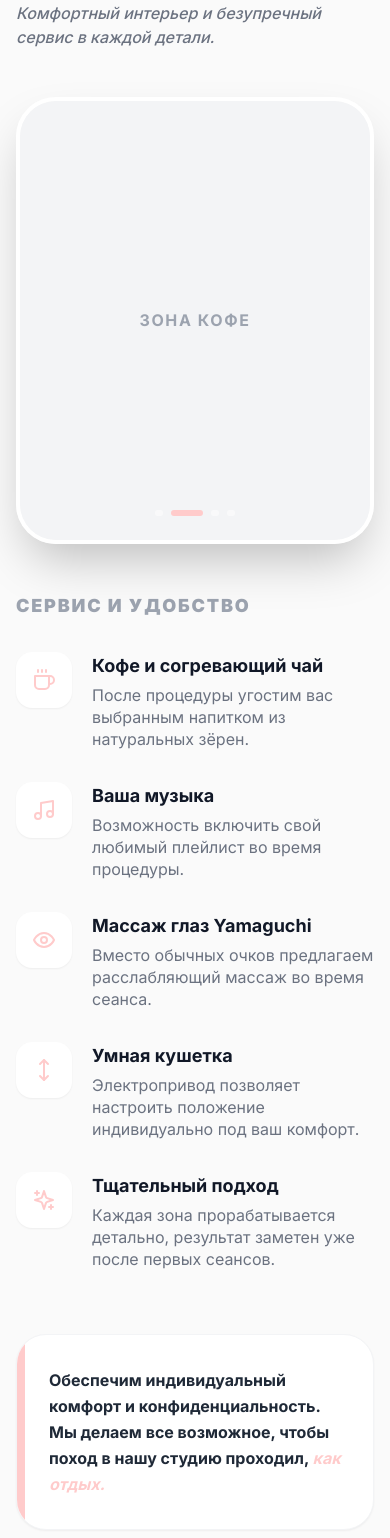
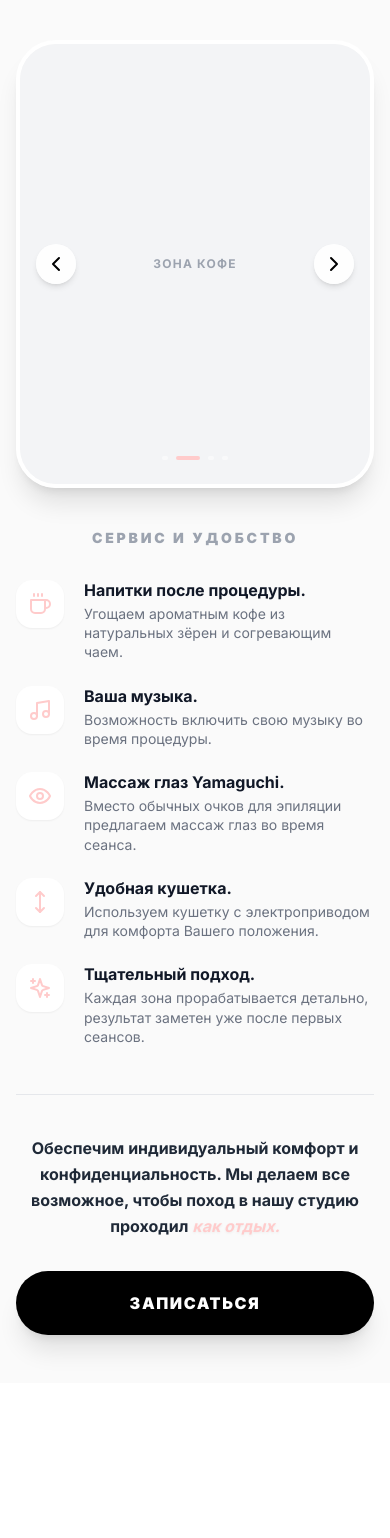
Before and after one commit to Mitrofanoff1/Kristll, a Next.js app: page / in a window 390 px wide. Shown: the part 1165-2703 px from the top of the page. After the commit the page ends 2548 px from the top, so only its background shows below. Built offline with nearby package versions, Linux system fonts and the light colour scheme.

Commit message:
Update Block3.tsx

```diff
--- a/components/Block3.tsx
+++ b/components/Block3.tsx
@@ -1,12 +1,11 @@
-"use client"; // Обязательно для анимаций и слайдера
+"use client";
 
 import React, { useState, useEffect } from 'react';
-import { Coffee, Music, Eye, MoveVertical, Sparkles } from 'lucide-react';
+import { Coffee, Music, Eye, MoveVertical, Sparkles, ChevronLeft, ChevronRight } from 'lucide-react';
 
 const Block3 = () => {
   const [currentImg, setCurrentImg] = useState(0);
 
-  // Заглушки для фото (комфорт, кофе, очки, кушетка и т.д.)
   const photos = [
     { id: 1, label: "Интерьер студии" },
     { id: 2, label: "Зона кофе" },
@@ -14,94 +13,115 @@ const Block3 = () => {
     { id: 4, label: "Процесс (кушетка)" }
   ];
 
-  // Авто-слайдер для мобильной версии
+  const nextSlide = () => {
+    setCurrentImg((prev) => (prev === photos.length - 1 ? 0 : prev + 1));
+  };
+
+  const prevSlide = () => {
+    setCurrentImg((prev) => (prev === 0 ? photos.length - 1 : prev - 1));
+  };
+
+  // Авто-слайдер (можно оставить или убрать, если хочешь только ручной)
   useEffect(() => {
-    const timer = setInterval(() => {
-      setCurrentImg((prev) => (prev === photos.length - 1 ? 0 : prev + 1));
-    }, 3000);
+    const timer = setInterval(nextSlide, 5000);
     return () => clearInterval(timer);
-  }, [photos.length]);
+  }, []);
 
   const benefits = [
     {
       icon: <Coffee className="text-accent w-6 h-6" />,
-      title: "Кофе и согревающий чай",
-      text: "После процедуры угостим вас выбранным напитком из натуральных зёрен."
+      title: "Напитки после процедуры.",
+      text: "Угощаем ароматным кофе из натуральных зёрен и согревающим чаем."
     },
     {
       icon: <Music className="text-accent w-6 h-6" />,
-      title: "Ваша музыка",
-      text: "Возможность включить свой любимый плейлист во время процедуры."
+      title: "Ваша музыка.",
+      text: "Возможность включить свою музыку во время процедуры."
     },
     {
       icon: <Eye className="text-accent w-6 h-6" />,
-      title: "Массаж глаз Yamaguchi",
-      text: "Вместо обычных очков предлагаем расслабляющий массаж во время сеанса."
+      title: "Массаж глаз Yamaguchi.",
+      text: "Вместо обычных очков для эпиляции предлагаем массаж глаз во время сеанса."
     },
     {
       icon: <MoveVertical className="text-accent w-6 h-6" />,
-      title: "Умная кушетка",
-      text: "Электропривод позволяет настроить положение индивидуально под ваш комфорт."
+      title: "Удобная кушетка.",
+      text: "Используем кушетку с электроприводом для комфорта Вашего положения."
     },
     {
       icon: <Sparkles className="text-accent w-6 h-6" />,
-      title: "Тщательный подход",
+      title: "Тщательный подход.",
       text: "Каждая зона прорабатывается детально, результат заметен уже после первых сеансов."
     }
   ];
 
   return (
-    <section className="py-16 md:py-24 bg-[#FAFAFA] overflow-hidden">
+    <section className="py-12 md:py-24 bg-[#FAFAFA] overflow-hidden">
       <div className="container mx-auto px-4">
 
         {/* ЗАГОЛОВОК */}
-        <div className="max-w-4xl mb-12 lg:mb-20">
-          <h2 className="text-2xl md:text-5xl font-black uppercase tracking-tighter leading-tight mb-6">
+        <div className="max-w-4xl mb-10 lg:mb-20 text-center lg:text-left">
+          <h2 className="text-[1.6rem] md:text-5xl font-black uppercase tracking-tighter leading-tight mb-4 lg:mb-6">
             Kristll studio — <br/>
             <span className="text-accent">атмосферное пространство,</span> <br/>
             где хочется задержаться
           </h2>
-          <p className="text-gray-500 md:text-xl font-medium max-w-2xl italic">
+          {/* Текст скрыт на мобильных, виден на десктопе */}
+          <p className="hidden lg:block text-gray-500 text-xl font-medium max-w-2xl italic">
             Комфортный интерьер и безупречный сервис в каждой детали.
           </p>
         </div>
 
-        <div className="flex flex-col lg:flex-row gap-12 lg:gap-20">
+        <div className="flex flex-col lg:flex-row gap-10 lg:gap-20">
 
-          {/* ЛЕВАЯ ЧАСТЬ: ФОТО (ДЛЯ МОБИЛЬНЫХ СЛАЙДЕР, ДЛЯ ПК КОЛЛАЖ) */}
+          {/* ФОТО: СЛАЙДЕР (Mobile) / КОЛЛАЖ (Desktop) */}
           <div className="w-full lg:w-1/2">
 
-            {/* МОБИЛЬНЫЙ СЛАЙДЕР */}
-            <div className="lg:hidden relative w-full aspect-[4/5] rounded-[40px] overflow-hidden shadow-2xl border-4 border-white">
+            {/* МОБИЛЬНЫЙ СЛАЙДЕР СО СТРЕЛКАМИ */}
+            <div className="lg:hidden relative w-full aspect-[4/5] rounded-[40px] overflow-hidden shadow-xl border-4 border-white">
               {photos.map((photo, index) => (
                 <div
                   key={photo.id}
-                  className={`absolute inset-0 transition-opacity duration-1000 flex items-center justify-center bg-gray-100 ${
+                  className={`absolute inset-0 transition-opacity duration-700 flex items-center justify-center bg-gray-100 ${
                     index === currentImg ? 'opacity-100' : 'opacity-0'
                   }`}
                 >
-                  <p className="text-gray-400 font-bold uppercase tracking-widest text-center px-10">
+                  <p className="text-gray-400 font-bold uppercase tracking-widest text-center px-10 text-xs">
                     {photo.label}
                   </p>
-                  {/* Здесь потом будет <Image src={...} fill /> */}
                 </div>
               ))}
-              {/* Точки слайдера */}
+
+              {/* Кнопки управления (Стрелки) */}
+              <button
+                onClick={prevSlide}
+                className="absolute left-4 top-1/2 -translate-y-1/2 w-10 h-10 bg-white/90 backdrop-blur-sm rounded-full flex items-center justify-center shadow-md z-10 active:scale-90"
+              >
+                <ChevronLeft className="w-6 h-6 text-black" />
+              </button>
+              <button
+                onClick={nextSlide}
+                className="absolute right-4 top-1/2 -translate-y-1/2 w-10 h-10 bg-white/90 backdrop-blur-sm rounded-full flex items-center justify-center shadow-md z-10 active:scale-90"
+              >
+                <ChevronRight className="w-6 h-6 text-black" />
+              </button>
+
+              {/* Индикаторы (Точки) */}
               <div className="absolute bottom-6 left-1/2 -translate-x-1/2 flex gap-2">
                 {photos.map((_, i) => (
-                  <div key={i} className={`h-1.5 rounded-full transition-all ${i === currentImg ? 'w-8 bg-accent' : 'w-2 bg-white/50'}`}></div>
+                  <div key={i} className={`h-1 rounded-full transition-all ${i === currentImg ? 'w-6 bg-accent' : 'w-1.5 bg-white/50'}`}></div>
                 ))}
               </div>
             </div>
 
-            {/* ДЕСТОПНЫЙ КОЛЛАЖ (Инстаграм-сетка) */}
+            {/* ДЕСТОПНЫЙ КОЛЛАЖ */}
             <div className="hidden lg:grid grid-cols-2 gap-4 h-[700px]">
                 <div className="bg-gray-100 rounded-[40px] flex items-center justify-center border-2 border-dashed border-gray-200 hover:border-accent transition-colors">
                     <span className="text-gray-400 font-bold uppercase text-xs">Интерьер</span>
                 </div>
                 <div className="grid grid-rows-2 gap-4">
                     <div className="bg-gray-100 rounded-[40px] flex items-center justify-center border-2 border-dashed border-gray-200">
-                        <span className="text-gray-400 font-bold uppercase text-xs">Кофе / Напитки</span>
+                        <span className="text-gray-400 font-bold uppercase text-xs">Напитки</span>
                     </div>
                     <div className="bg-accent/10 rounded-[40px] flex items-center justify-center border-2 border-accent/20">
                         <span className="text-accent font-bold uppercase text-xs">Yamaguchi</span>
@@ -110,32 +130,40 @@ const Block3 = () => {
             </div>
           </div>
 
-          {/* ПРАВАЯ ЧАСТЬ: ПРЕИМУЩЕСТВА */}
-          <div className="w-full lg:w-1/2 flex flex-col justify-center">
-            <h3 className="text-lg md:text-xl font-black uppercase mb-8 tracking-widest text-gray-400">
+          {/* СПИСОК СЕРВИСА */}
+          <div className="w-full lg:w-1/2 flex flex-col">
+            <h3 className="text-sm md:text-base font-black uppercase mb-8 tracking-[0.2em] text-gray-400 text-center lg:text-left">
               Сервис и удобство
             </h3>
 
-            <div className="space-y-8 md:space-y-10">
+            <div className="space-y-6 md:space-y-10">
               {benefits.map((b, i) => (
-                <div key={i} className="flex gap-5 group">
-                  <div className="w-14 h-14 rounded-2xl bg-white shadow-sm flex items-center justify-center flex-shrink-0 group-hover:scale-110 transition-transform">
+                <div key={i} className="flex gap-5 items-start">
+                  <div className="w-12 h-12 md:w-14 md:h-14 rounded-2xl bg-white shadow-sm flex items-center justify-center flex-shrink-0">
                     {b.icon}
                   </div>
                   <div>
-                    <h4 className="text-lg font-bold text-gray-900 mb-1">{b.title}</h4>
-                    <p className="text-gray-500 leading-snug">{b.text}</p>
+                    <h4 className="text-base md:text-lg font-bold text-gray-900 leading-tight mb-1">
+                      {b.title}
+                    </h4>
+                    <p className="text-[14px] md:text-base text-gray-500 leading-snug">
+                      {b.text}
+                    </p>
                   </div>
                 </div>
               ))}
             </div>
 
-            {/* ФИНАЛЬНЫЙ ТЕКСТ */}
-            <div className="mt-16 p-8 bg-white rounded-[30px] shadow-sm border border-gray-100 relative overflow-hidden">
-                <div className="absolute top-0 left-0 w-2 h-full bg-accent"></div>
-                <p className="text-gray-800 font-bold md:text-lg leading-relaxed">
-                  Обеспечим индивидуальный комфорт и конфиденциальность. Мы делаем все возможное, чтобы поход в нашу студию проходил, <span className="text-accent italic">как отдых.</span>
+            {/* ФИНАЛЬНЫЙ ТЕКСТ И КНОПКА (Оформлено красиво без плашки) */}
+            <div className="mt-12 lg:mt-16 text-center lg:text-left border-t border-gray-200 pt-10">
+                <p className="text-gray-800 font-bold text-base md:text-xl leading-relaxed mb-8">
+                  Обеспечим индивидуальный комфорт и конфиденциальность. <br className="hidden md:block"/>
+                  Мы делаем все возможное, чтобы поход в нашу студию проходил <span className="text-accent italic drop-shadow-sm">как отдых.</span>
                 </p>
+
+                <button className="w-full md:w-auto bg-black hover:bg-zinc-800 text-white text-base md:text-lg font-black py-5 px-16 rounded-full transition-all shadow-xl active:scale-95 uppercase tracking-widest">
+                    Записаться
+                </button>
             </div>
           </div>
 
```
